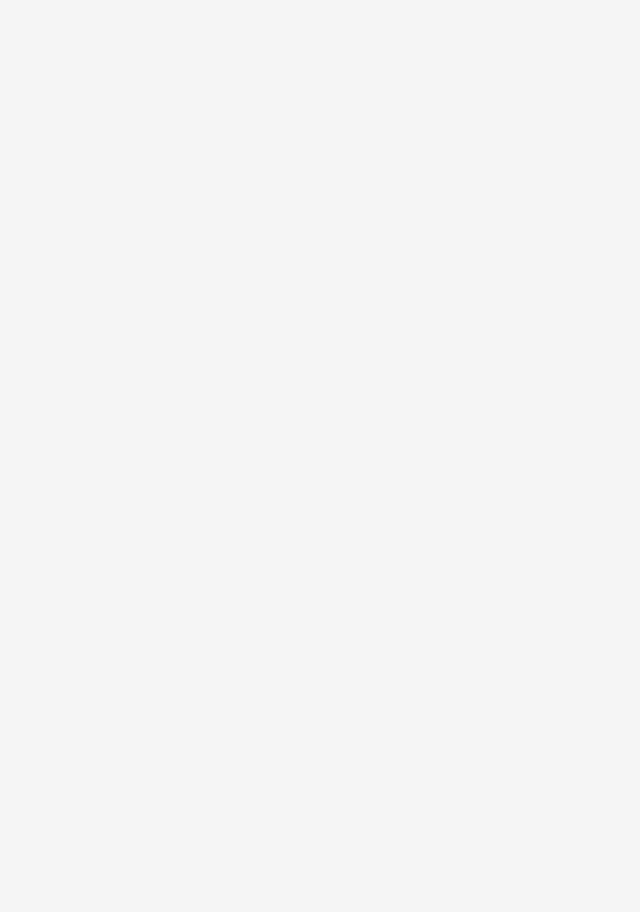
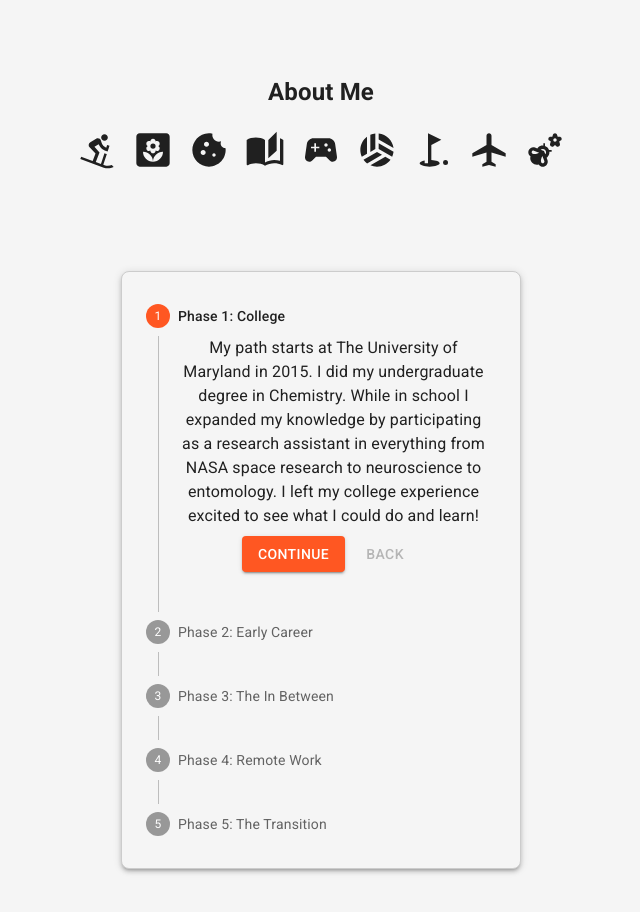
Before and after one commit to clarissafuller/portfolio, a React (Vite) app: page / in a window 1280 px wide. Shown: the part 1080-1992 px from the top of the page, without its empty margins (319-959 px from the left). Before the commit the page ends 1190 px from the top, so only its background shows below. Built offline with nearby package versions, Linux system fonts and the light colour scheme.

Commit message:
adds about me section

```diff
--- a/src/App.jsx
+++ b/src/App.jsx
@@ -9,8 +9,10 @@ import {
   Box,
 } from "@mui/material";
 import { deepOrange, grey } from "@mui/material/colors";
+import AboutIcons from "./components/AboutIcons";
 import { useMemo } from "react";
 import StatBox from "./components/StatBox";
+import CareerTimeline from "./components/CareerTimeline";
 import "@fontsource/roboto/300.css";
 import "@fontsource/roboto/400.css";
 import "@fontsource/roboto/500.css";
@@ -49,6 +51,9 @@ function App() {
           />
           <h2>web development, data analysis, and social media</h2>
           <StatBox />
+          <h2>About Me</h2>
+          <AboutIcons />
+          <CareerTimeline />
         </Box>
         <Grid container spacing={3}>
           <Grid item xs={12}></Grid>
--- /dev/null
+++ b/src/components/AboutIcons.jsx
@@ -0,0 +1,35 @@
+import React from "react";
+import Box from "@mui/material/Box";
+import DownhillSkiingIcon from "@mui/icons-material/DownhillSkiing";
+import YardIcon from "@mui/icons-material/Yard";
+import CookieIcon from "@mui/icons-material/Cookie";
+import AutoStoriesIcon from "@mui/icons-material/AutoStories";
+import SportsEsportsIcon from "@mui/icons-material/SportsEsports";
+import SportsVolleyballIcon from "@mui/icons-material/SportsVolleyball";
+import GolfCourseIcon from "@mui/icons-material/GolfCourse";
+import LocalAirportIcon from "@mui/icons-material/LocalAirport";
+import EmojiNatureIcon from "@mui/icons-material/EmojiNature";
+
+export default function AboutIcons() {
+  return (
+    <Box
+      sx={{
+        display: "flex",
+        justifyContent: "center",
+        gap: 2,
+        mt: 2,
+        flexWrap: "wrap", // This ensures the icons wrap on smaller screens
+      }}
+    >
+      <DownhillSkiingIcon sx={{ fontSize: 40 }} />
+      <YardIcon sx={{ fontSize: 40 }} />
+      <CookieIcon sx={{ fontSize: 40 }} />
+      <AutoStoriesIcon sx={{ fontSize: 40 }} />
+      <SportsEsportsIcon sx={{ fontSize: 40 }} />
+      <SportsVolleyballIcon sx={{ fontSize: 40 }} />
+      <GolfCourseIcon sx={{ fontSize: 40 }} />
+      <LocalAirportIcon sx={{ fontSize: 40 }} />
+      <EmojiNatureIcon sx={{ fontSize: 40 }} />
+    </Box>
+  );
+}
--- /dev/null
+++ b/src/components/CareerTimeline.jsx
@@ -0,0 +1,107 @@
+import React from "react";
+import Box from "@mui/material/Box";
+import Stepper from "@mui/material/Stepper";
+import Step from "@mui/material/Step";
+import StepLabel from "@mui/material/StepLabel";
+import StepContent from "@mui/material/StepContent";
+import Button from "@mui/material/Button";
+import Paper from "@mui/material/Paper";
+import Typography from "@mui/material/Typography";
+
+const steps = [
+  {
+    label: "Phase 1: College",
+    description: `My path starts at The University of Maryland in 2015. I did my undergraduate degree in Chemistry. While in school I expanded my knowledge by participating as a research assistant in everything from NASA space research to neuroscience to entomology. I left my college experience excited to see what I could do and learn!`,
+  },
+  {
+    label: "Phase 2: Early Career",
+    description: `After finishing school, I got my first job as an ORISE research fellow at the FDA. I focuses on medical device research for leachables and extractables. When the COVID pandemic hit in 2020, my contract was not renewed and I started down a new path`,
+  },
+  {
+    label: "Phase 3: The In Between",
+    description: `Due to COVID, I needed to pivot my career for the moment and got into freelancing and retail. Throughout my college career I had been creating content for businesses and running a small Etsy shop. I took those passions and continued them alongside a position as an assistant manager for Red Barn Mercantile. Through this I fostered my management, web development, and social media skills. This sparked the opening of my own business and a move that took me down an even different career path.`,
+  },
+  {
+    label: "Phase 4: Remote Work",
+    description: `With the growth of my small business came a move to a new state that lead me back into the chemistry career as I looked for full time work still. I ended up becoming a Patent Classifier for Serco. This job entailed my looking at hundred of patents a week in the industrial chemistry technical center (my specialty being batteries and cleaning devices). The work was extremely detail oriented and had a great work life balance for me to pursue my passions as well. After a year, I decided to leave the small business and focus on growing my career more. Unfortunately, a year later the company lost some contracts resulting in a massive lay off`,
+  },
+  {
+    label: "Phase 5: The Transition",
+    description: `When I was laid off, I decided to take that time to reflect on what I wanted my career to be. I realized I needed to find a way to showcase all my skills to the best of my ability and find something that allowed my creativity to shine, my type-A bring to run, and my intelligence to be challenged. Through some research I ended up in an EdEx Full-Stack Coding bootcamp at Columbia University. Through that, I discovered my passion for technology, web development, data systems, and so much more. Coding has really opened up the world of intersection between all of my skills. As I continue to grow and foster them, I see how much more passionate I become about it. Now I want to do is learn more and keep making bigger and better things and I hope if you're reading this I can share some of that with you.`,
+  },
+];
+
+export default function VerticalLinearStepper() {
+  const [activeStep, setActiveStep] = React.useState(0);
+
+  const handleNext = () => {
+    setActiveStep((prevActiveStep) => prevActiveStep + 1);
+  };
+
+  const handleBack = () => {
+    setActiveStep((prevActiveStep) => prevActiveStep - 1);
+  };
+
+  const handleReset = () => {
+    setActiveStep(0);
+  };
+
+  return (
+    <Box
+      sx={{
+        display: "flex",
+        justifyContent: "center",
+        alignItems: "center",
+        height: "100vh",
+      }}
+    >
+      <Box
+        sx={{
+          width: 400,
+          p: 3,
+          border: "1px solid #ccc",
+          borderRadius: 2,
+          boxShadow: 3,
+          bgcolor: "background.default",
+        }}
+      >
+        <Stepper activeStep={activeStep} orientation="vertical">
+          {steps.map((step, index) => (
+            <Step key={step.label}>
+              <StepLabel>{step.label}</StepLabel>
+              <StepContent>
+                <Typography>{step.description}</Typography>
+                <Box sx={{ mb: 2 }}>
+                  <div>
+                    <Button
+                      variant="contained"
+                      onClick={handleNext}
+                      sx={{ mt: 1, mr: 1 }}
+                    >
+                      {index === steps.length - 1 ? "Finish" : "Continue"}
+                    </Button>
+                    <Button
+                      disabled={index === 0}
+                      onClick={handleBack}
+                      sx={{ mt: 1, mr: 1 }}
+                    >
+                      Back
+                    </Button>
+                  </div>
+                </Box>
+              </StepContent>
+            </Step>
+          ))}
+        </Stepper>
+        {activeStep === steps.length && (
+          <Paper square elevation={0} sx={{ p: 3 }}>
+            <Typography>Thanks for reading - I appreciate your time</Typography>
+            <Button onClick={handleReset} sx={{ mt: 1, mr: 1 }}>
+              Reset
+            </Button>
+          </Paper>
+        )}
+      </Box>
+    </Box>
+  );
+}
```
